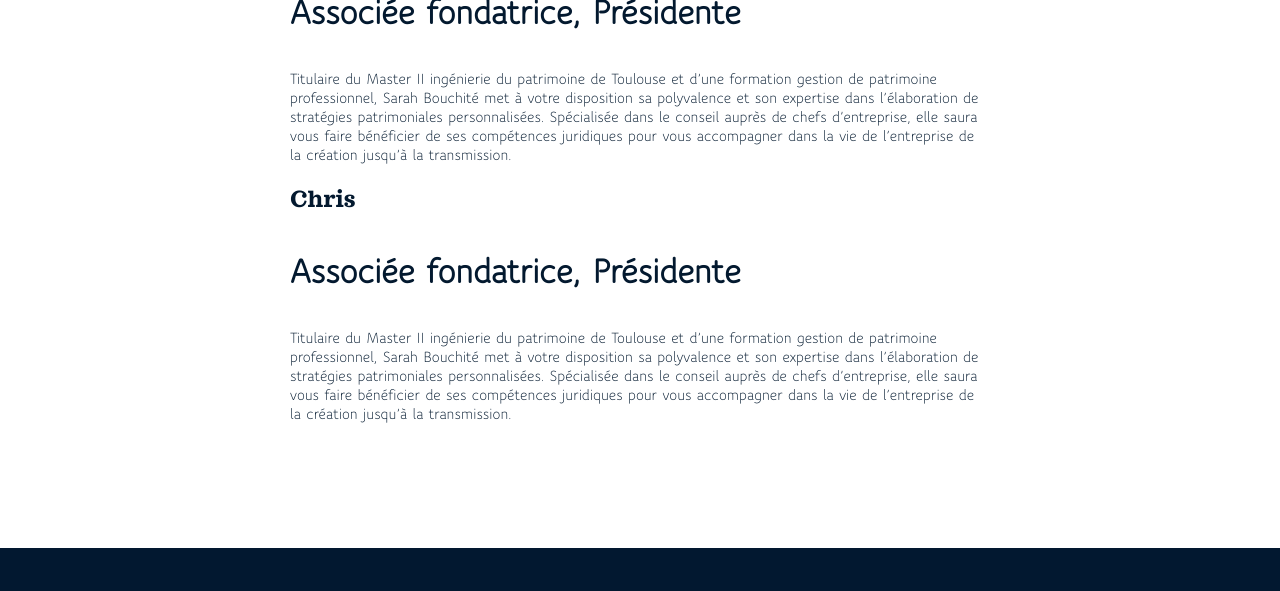
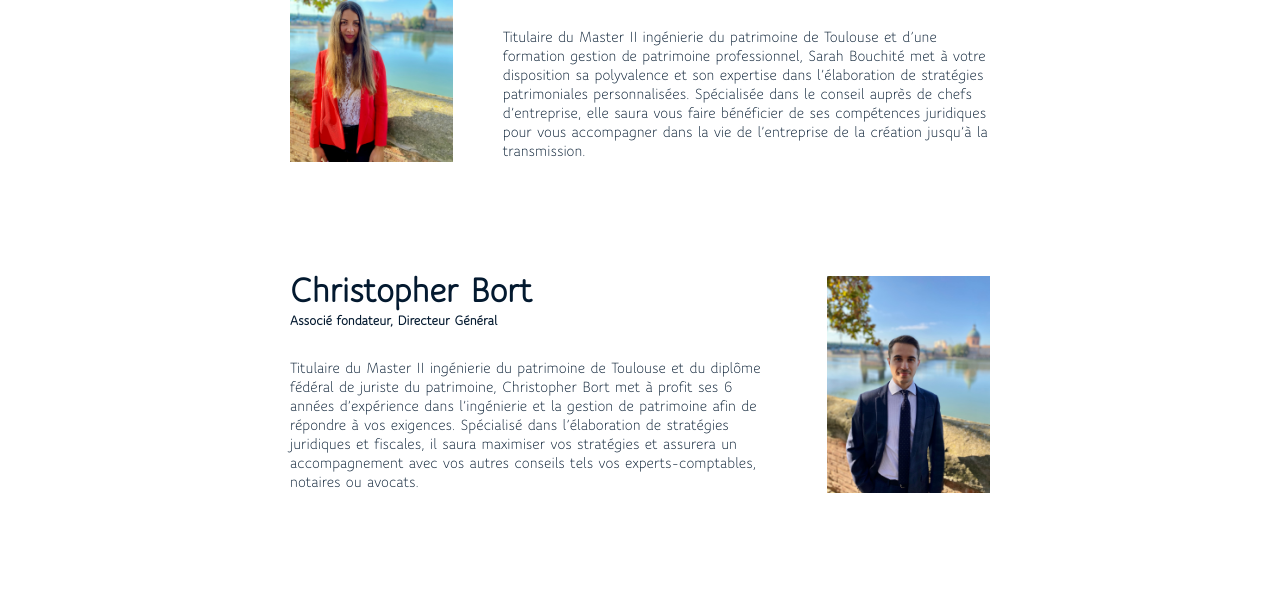
Before and after one commit to lilykr/fiducia-landing-page, a Gatsby site: page /equipe in a window 1280 px wide. Shown: the part 711-1302 px from the top of the page. Built offline with nearby package versions, Linux system fonts and the light colour scheme; Gatsby itself is replaced by a stand-in of ours.

```diff
--- a/src/pages/equipe.js
+++ b/src/pages/equipe.js
@@ -12,6 +12,9 @@
     le développement et la transmission de votre patrimoine personnel et/ou professionnel. "
     >
       <div className="container">
+      <div className="equipe-container-sarah">
+      <img className="equipe-photo" src="sarah.jpg"/>
+      <div className="equipe-text-sarah">
         <h2>Sarah Bouchité</h2>
         <h3>Associée fondatrice, Présidente</h3>
         <div>Titulaire du Master II ingénierie du patrimoine de Toulouse et d’une formation gestion de patrimoine professionnel,
@@ -19,12 +22,16 @@
         Spécialisée dans le conseil auprès de chefs d’entreprise, elle saura vous faire bénéficier de ses compétences juridiques pour vous accompagner
         dans la vie de l’entreprise de la création jusqu’à la transmission.
       </div>
-        <h2>Chris</h2>
-        <h3>Associée fondatrice, Présidente</h3>
-        <div>Titulaire du Master II ingénierie du patrimoine de Toulouse et d’une formation gestion de patrimoine professionnel,
-        Sarah Bouchité met à votre disposition sa polyvalence et son expertise dans l’élaboration de stratégies patrimoniales personnalisées.
-        Spécialisée dans le conseil auprès de chefs d’entreprise, elle saura vous faire bénéficier de ses compétences juridiques pour vous accompagner
-        dans la vie de l’entreprise de la création jusqu’à la transmission.
+      </div>
+      </div>
+      <div className="equipe-container-chris">
+      <img className="equipe-photo" src="chris.jpg"/>
+      <div className="equipe-text-chris">
+        <h2>Christopher Bort</h2>
+        <h3>Associé fondateur, Directeur Général</h3>
+        <div>Titulaire du Master II ingénierie du patrimoine de Toulouse et du diplôme fédéral de juriste du patrimoine, Christopher Bort met à profit ses 6 années d’expérience dans l’ingénierie et la gestion de patrimoine afin de répondre à vos exigences. Spécialisé dans l’élaboration de stratégies juridiques et fiscales, il saura maximiser vos stratégies et assurera un accompagnement avec vos autres conseils tels vos experts-comptables, notaires ou avocats.
+    </div>
+    </div>
     </div>
       </div>
 
--- a/src/styles/global.css
+++ b/src/styles/global.css
@@ -63,6 +63,7 @@
 	color: white;
 }
 
+
 header {
 	background-image: linear-gradient(to bottom, rgba(15, 42, 68, 0.88), rgba(15, 42, 68,  0.88)),url('/pontneuf.jpg');
 	background-position: center;
@@ -115,13 +116,13 @@
 }
 
 h2 {
-	font-family: "sagonaBold";
-	font-size: 24px;
+	font-family: "speak";
+	font-size: 36px;
 }
 
 h3 {
-	font-family: "speak";
-	font-size: 36px;
+	font-family: "sagonaBold";
+	font-size: 24px;
 }
 
 h4 {
@@ -203,3 +204,61 @@
 	margin-left: -46px;
 	margin-top: 20px;
 }
+
+
+
+
+.equipe-text-sarah > h2 {
+	font-family: "speak";
+	font-size: 36px;
+	margin-bottom: 0;
+}
+
+.equipe-text-sarah > h3 {
+	font-family: "speak";
+	font-size: 14px;
+	margin-top: 1px;
+	margin-bottom: 30px;
+}
+
+
+.equipe-photo {
+	height: 217px;
+	padding-top: 40px;
+}
+
+.equipe-container-sarah {
+	display: flex;
+	align-items: center;
+	margin-bottom: 74px;
+}
+
+.equipe-text-sarah {
+	padding-left: 50px;
+}
+
+.equipe-text-chris > h2 {
+	font-family: "speak";
+	font-size: 36px;
+	margin-bottom: 0;
+}
+
+.equipe-text-chris > h3 {
+	font-family: "speak";
+	font-size: 14px;
+	margin-top: 1px;
+	margin-bottom: 30px;
+}
+
+.equipe-container-chris {
+	display: flex;
+	flex-direction: row-reverse;
+	align-items: center;
+	margin-top: 74px;
+	margin-bottom: 35px
+}
+
+.equipe-text-chris {
+	padding-right: 50px;
+
+}
```
Also changed, not shown: src/pages/agrements.js (+6 -1 lines), static/chris.jpg (added), static/sarah.jpg (added).
